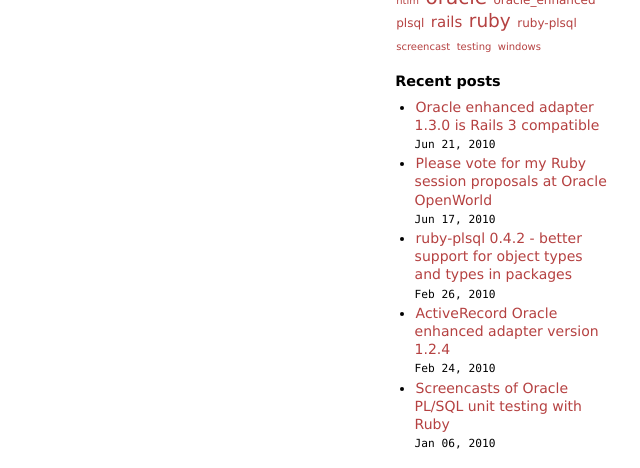
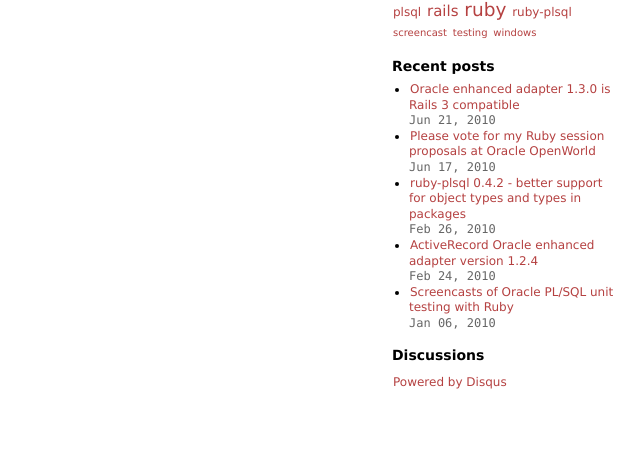
Before and after one commit to rsim/blog.rayapps.com, a Jekyll site: the page built from _posts/2008-04-05-video-from-euruko-2008.textile, in a window 1280 px wide, cut to the strip 923-1391 px from the top of the page. Shown: the whole strip, without its empty margins (640-1280 px from the left). Built offline with Jekyll 4.4.1, drawn with Linux system fonts in a browser that asks for light colours; Markdown is read by kramdown in place of the engine named in the settings; comment, search, counter and statistics services are not loaded; after the commit the page ends 1313 px from its top, so only the background shows below that.

Commit message:
recent comments, improved sidebar design

```diff
--- a/_includes/sidebar.html
+++ b/_includes/sidebar.html
@@ -28,3 +28,6 @@
     </li>
   {% endfor %}
 </ul>
+
+<h2>Discussions</h2>
+<script type="text/javascript" src="http://disqus.com/forums/rayapps-blog/combination_widget.js?num_items=5&hide_mods=0&color=grey&default_tab=recent&excerpt_length=200"></script><a href="http://disqus.com/">Powered by Disqus</a>
--- a/css/screen.css
+++ b/css/screen.css
@@ -47,35 +47,32 @@
 }
 
 h1, h2, h3, h4, h5, h6 {
-  font-size: 100%;
+  line-height: 1.5em;
 }
 
 h1 {
-  font-size: 1.9em;
+  font-size: 30px;
   font-weight: bold;
   margin-bottom: 1em;
 }
 
 h2 {
-  font-size: 1.6em;
+  font-size: 22px;
   font-weight: bold;
-  line-height: 1.5em;
   margin-top: 1em;
   margin-bottom: 0.33em;
 }
 
 h3 {
-  font-size: 1.3em;
+  font-size: 18px;
   font-weight: bold;
-  line-height: 1.5em;
   margin-top: 1em;
   margin-bottom: 0.33em;
 }
 
 h4 {
-  font-size: 1.0em;
+  font-size: 14px;
   font-weight: bold;
-  line-height: 1.5em;
   margin-top: 1em;
   margin-bottom: 0.33em;
   border-bottom: 1px solid #CCC;
@@ -117,11 +114,27 @@
 
 #sidebar {
   float: right;
-  font-size: 90%;
   position: absolute;
-  right: 2em;
+  right: 1.5em;
   top: 160px;
-  width: 15em;
+  width: 14em;
+}
+
+#sidebar * {
+  font-size: 12px;
+}
+
+#sidebar h2 {
+  font-size: 14px;
+  font-weight: bold;
+}
+
+#sidebar p {
+  margin: 0.2em 0px;
+}
+
+#sidebar img {
+  border-style: none;
 }
 
 #sidebar ul {
@@ -135,20 +148,7 @@
 }
 
 #sidebar span.date {
-  color: #000;
-}
-
-#sidebar h2 {
-  font-size: 1em;
-  font-weight: bold;
-}
-
-#sidebar p {
-  margin: 0.2em 0px;
-}
-
-#sidebar img {
-  border-style: none;
+  color: #666;
 }
 
 /* Post */
@@ -257,7 +257,7 @@
 }
 
 ul.posts span.date {
-  color: #AAA;
+  color: #666;
   font-family: Monaco, 'Lucida Console', monospace;
   font-size: 80%;
 }
@@ -275,3 +275,7 @@
   margin-top: 1em;
   margin-bottom: 0.33em;
 }
+
+#sidebar #dsq-combo-widget #dsq-combo-content h3 {
+  font-size: 14px;
+}
```
